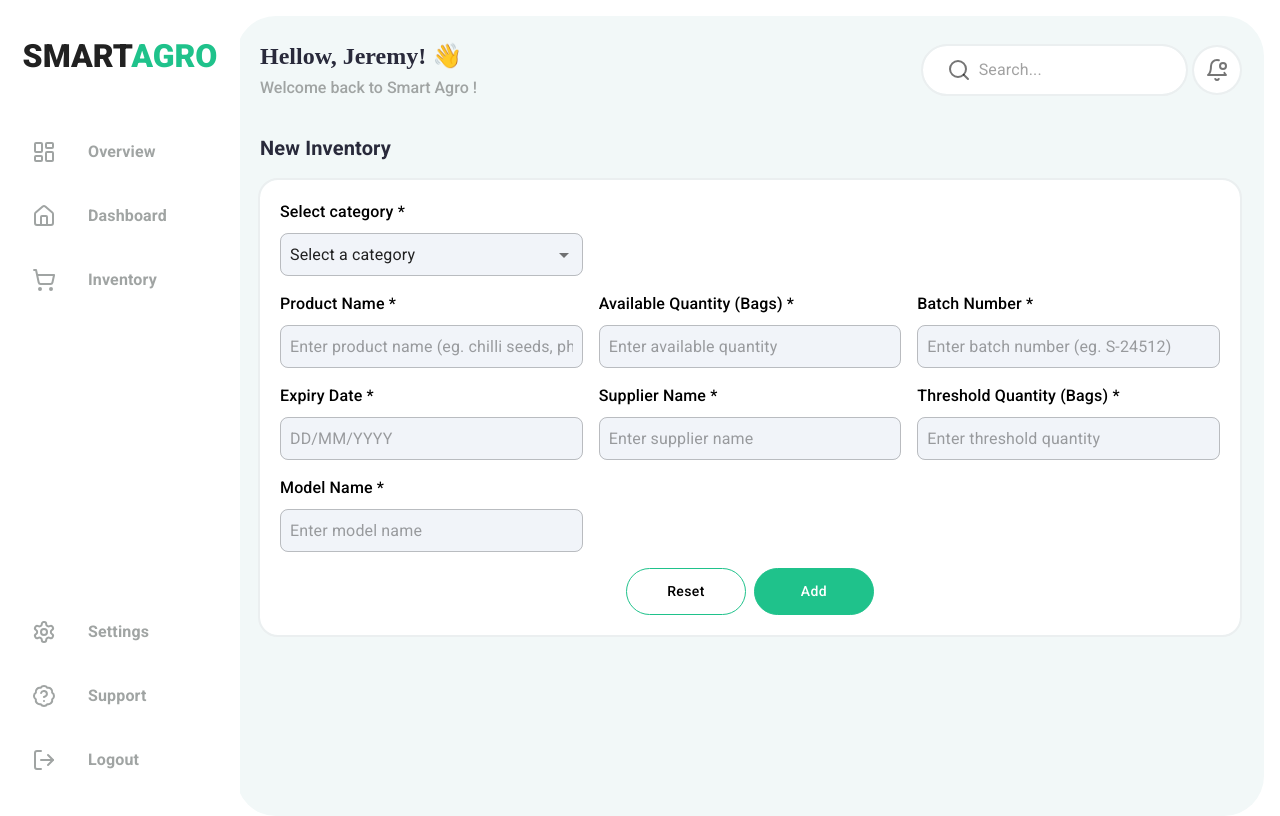
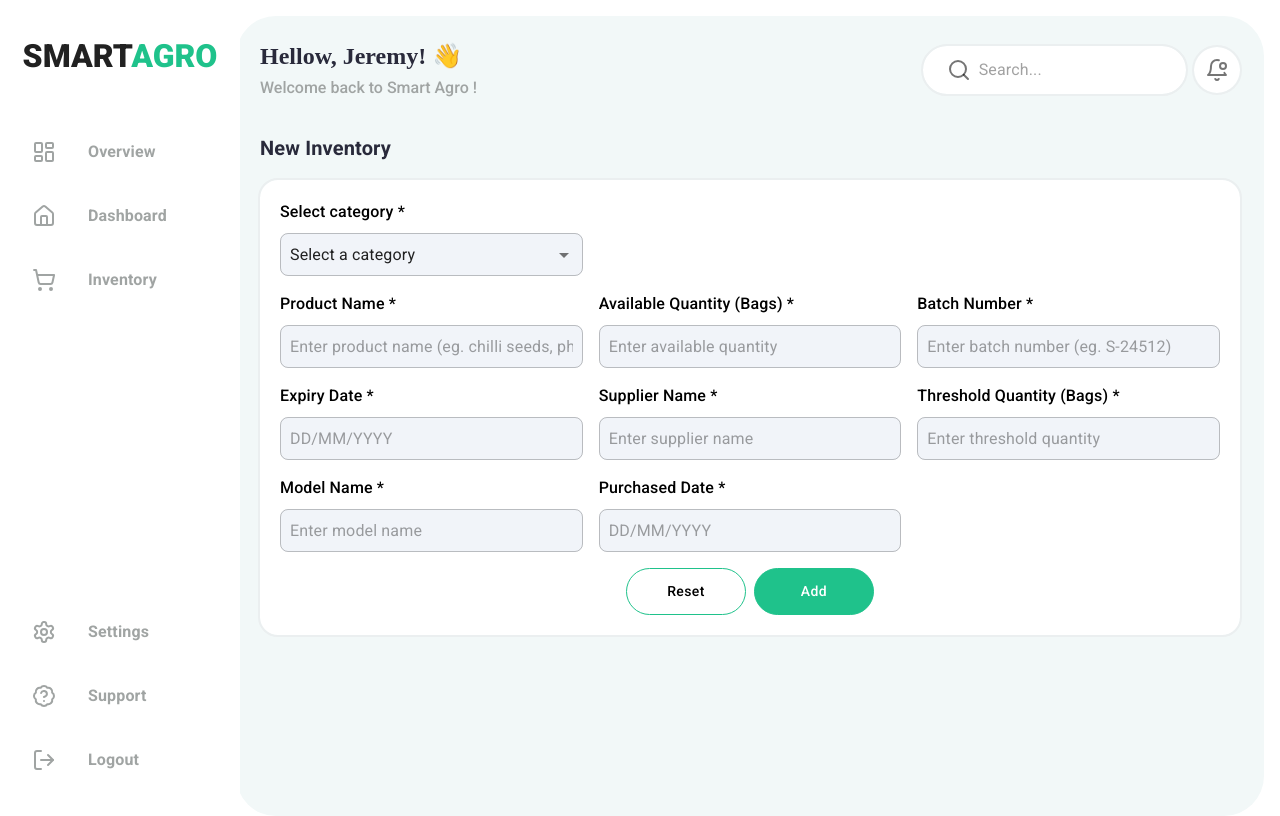
Before and after one commit to SambhajiShinde1234/saas-web-application-smart-agro, a React (Vite) app: page /inventory/new in a window 1280 px wide. Built offline with nearby package versions, Linux system fonts and the light colour scheme.

Commit message:
updated inventory form

```diff
--- a/src/pages/Inventory/components/NewInventory.jsx
+++ b/src/pages/Inventory/components/NewInventory.jsx
@@ -24,6 +24,7 @@ const inventoryFormValidationSchema = yup.object({
     .required('Available quantity is required'),
   batchNumber: yup.string().trim().required('Batch number is required'),
   expiryDate: yup.string().required('Expiry date is required'),
+  purchasedDate: yup.string().required('Purchased date is required'),
   supplierName: yup.string().trim().required('Supplier name is required'),
   threshold: yup
     .number()
@@ -64,7 +65,7 @@ const NewInventory = () => {
         <form onSubmit={handleSubmit(onSubmit)}>
           <StyledCardStack>
             <Grid2 container spacing={2}>
-              <Grid2 size={{ xs: 12, md: 4 }}>
+              <Grid2 size={{ xs: 12, sm: 6, lg: 4 }}>
                 <DxSelectField
                   required
                   name="inventoryCategory"
@@ -77,7 +78,7 @@ const NewInventory = () => {
               </Grid2>
             </Grid2>
             <Grid2 container spacing={2}>
-              <Grid2 size={{ xs: 12, md: 4 }}>
+              <Grid2 size={{ xs: 12,sm: 6, lg: 4 }}>
                 <DxTextField
                   required
                   name="name"
@@ -87,7 +88,7 @@ const NewInventory = () => {
                   errorMessage={errors.name?.message}
                 />
               </Grid2>
-              <Grid2 size={{ xs: 12, md: 4 }}>
+              <Grid2 size={{ xs: 12,sm: 6, lg: 4 }}>
                 <DxTextField
                   required
                   type="number"
@@ -98,7 +99,7 @@ const NewInventory = () => {
                   errorMessage={errors.availableQuantity?.message}
                 />
               </Grid2>
-              <Grid2 size={{ xs: 12, md: 4 }}>
+              <Grid2 size={{ xs: 12,sm: 6, lg: 4 }}>
                 <DxTextField
                   required
                   name="batchNumber"
@@ -108,7 +109,7 @@ const NewInventory = () => {
                   errorMessage={errors.batchNumber?.message}
                 />
               </Grid2>
-              <Grid2 size={{ xs: 12, md: 4 }}>
+              <Grid2 size={{ xs: 12,sm: 6, lg: 4 }}>
                 <DxDatePicker
                   required
                   name="expiryDate"
@@ -118,7 +119,7 @@ const NewInventory = () => {
                   errorMessage={errors.expiryDate?.message}
                 />
               </Grid2>
-              <Grid2 size={{ xs: 12, md: 4 }}>
+              <Grid2 size={{ xs: 12,sm: 6, lg: 4 }}>
                 <DxTextField
                   required
                   name="supplierName"
@@ -128,7 +129,7 @@ const NewInventory = () => {
                   errorMessage={errors.supplierName?.message}
                 />
               </Grid2>
-              <Grid2 size={{ xs: 12, md: 4 }}>
+              <Grid2 size={{ xs: 12,sm: 6, lg: 4 }}>
                 <DxTextField
                   required
                   type="number"
@@ -139,7 +140,7 @@ const NewInventory = () => {
                   errorMessage={errors.threshold?.message}
                 />
               </Grid2>
-              <Grid2 size={{ xs: 12, md: 4 }}>
+              <Grid2 size={{ xs: 12,sm: 6, lg: 4 }}>
                 <DxTextField
                   required
                   name="modelName"
@@ -147,6 +148,16 @@ const NewInventory = () => {
                   control={control}
                   placeholder="Enter model name"
                   errorMessage={errors.modelName?.message}
+                />
+              </Grid2>
+              <Grid2 size={{ xs: 12,sm: 6, lg: 4 }}>
+                <DxDatePicker
+                  required
+                  name="purchasedDate"
+                  label="Purchased Date"
+                  control={control}
+                  placeholder="Select purchased date"
+                  errorMessage={errors.expiryDate?.message}
                 />
               </Grid2>
             </Grid2>
```
